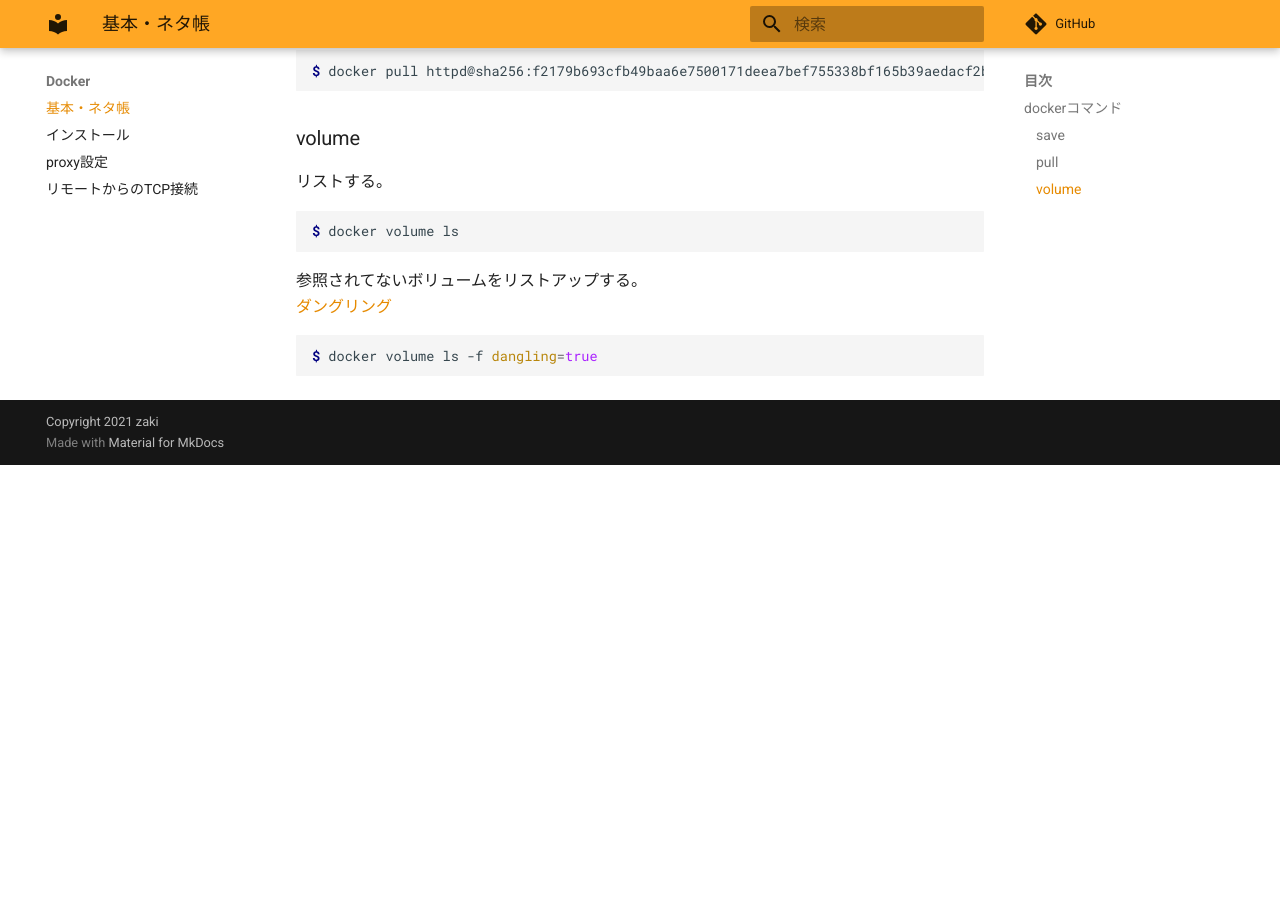
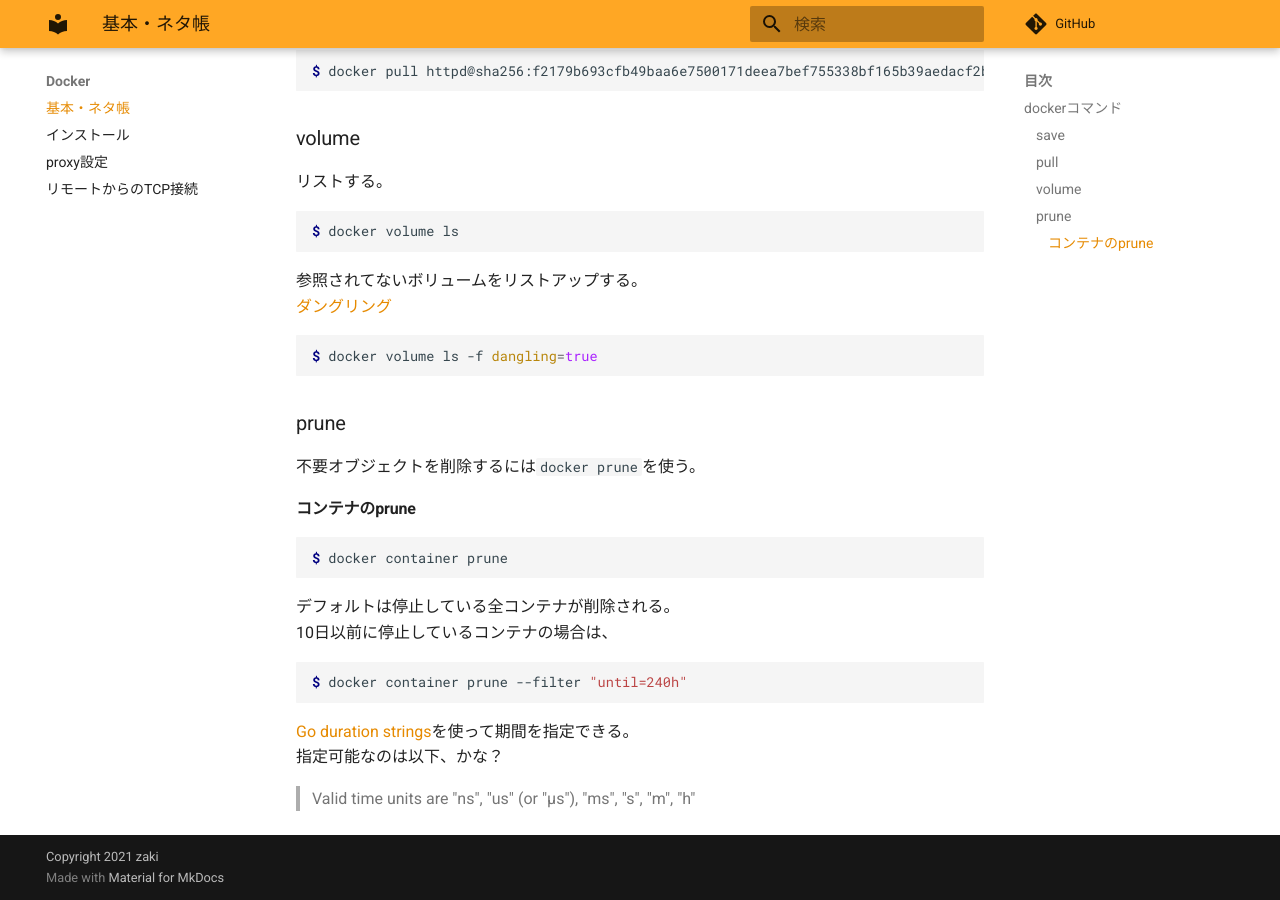
Before and after one commit to zaki-lknr/docs, an MkDocs documentation site: the page built from docs/Docker/index.md, in a window 1280 px wide and 900 px high, scrolled down 591 px. Built offline with MkDocs 1.6.1 and Material for MkDocs 9.7.7, drawn with Linux system fonts in a browser that asks for light colours; comment, search, counter and statistics services are not loaded; before the commit the page ends 1056 px from its top, so only the background shows below that.

Commit message:
add: docker: prune

````diff
--- a/docs/Docker/index.md
+++ b/docs/Docker/index.md
@@ -38,3 +38,25 @@ $ docker volume ls
 ```console
 $ docker volume ls -f dangling=true
 ```
+
+### prune
+
+不要オブジェクトを削除するには`docker prune`を使う。
+
+#### コンテナのprune
+
+```console
+$ docker container prune
+```
+
+デフォルトは停止している全コンテナが削除される。
+10日以前に停止しているコンテナの場合は、
+
+```console
+$ docker container prune --filter "until=240h"
+```
+
+[Go duration strings](https://pkg.go.dev/time#ParseDuration)を使って期間を指定できる。
+指定可能なのは以下、かな？
+
+> Valid time units are "ns", "us" (or "µs"), "ms", "s", "m", "h"
````
